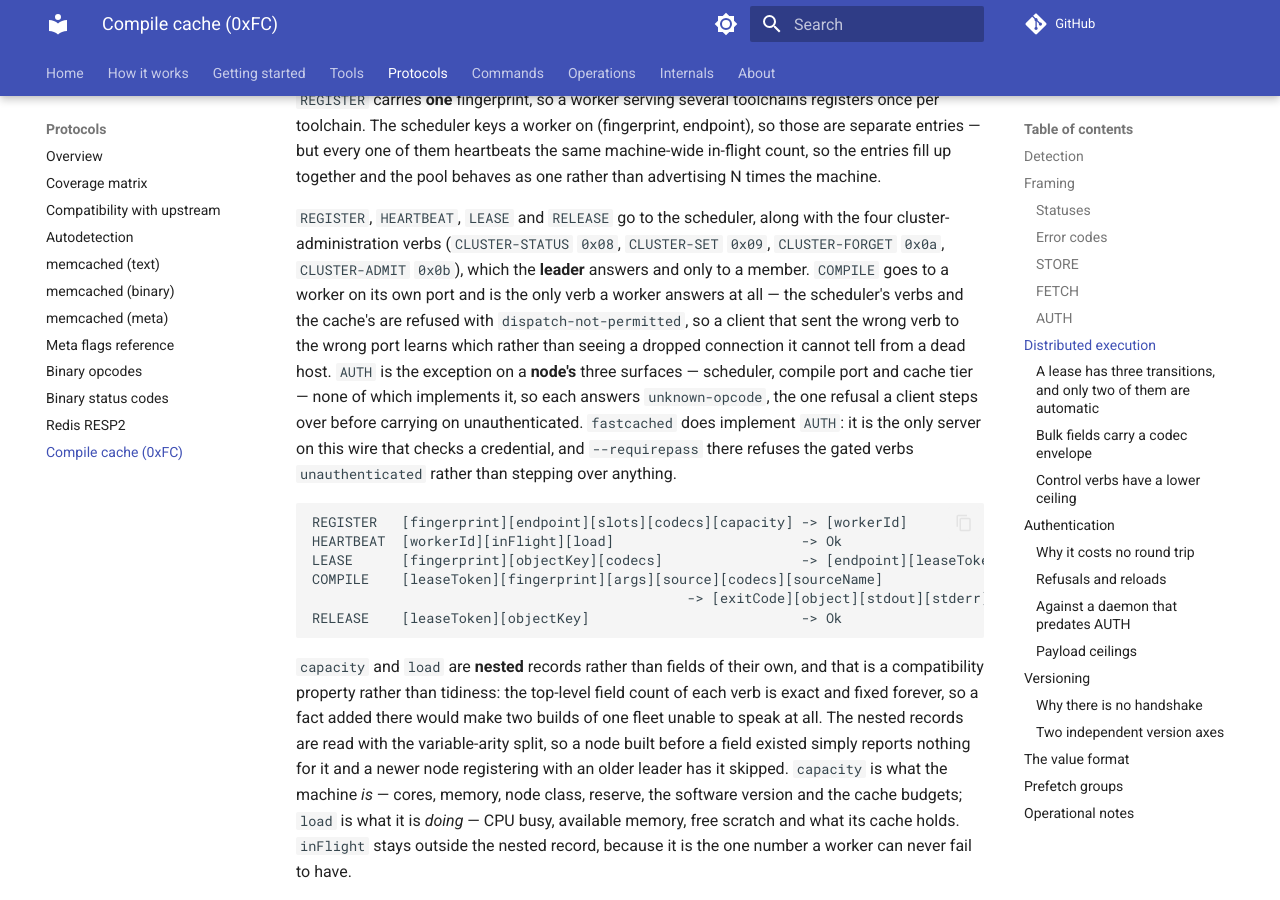
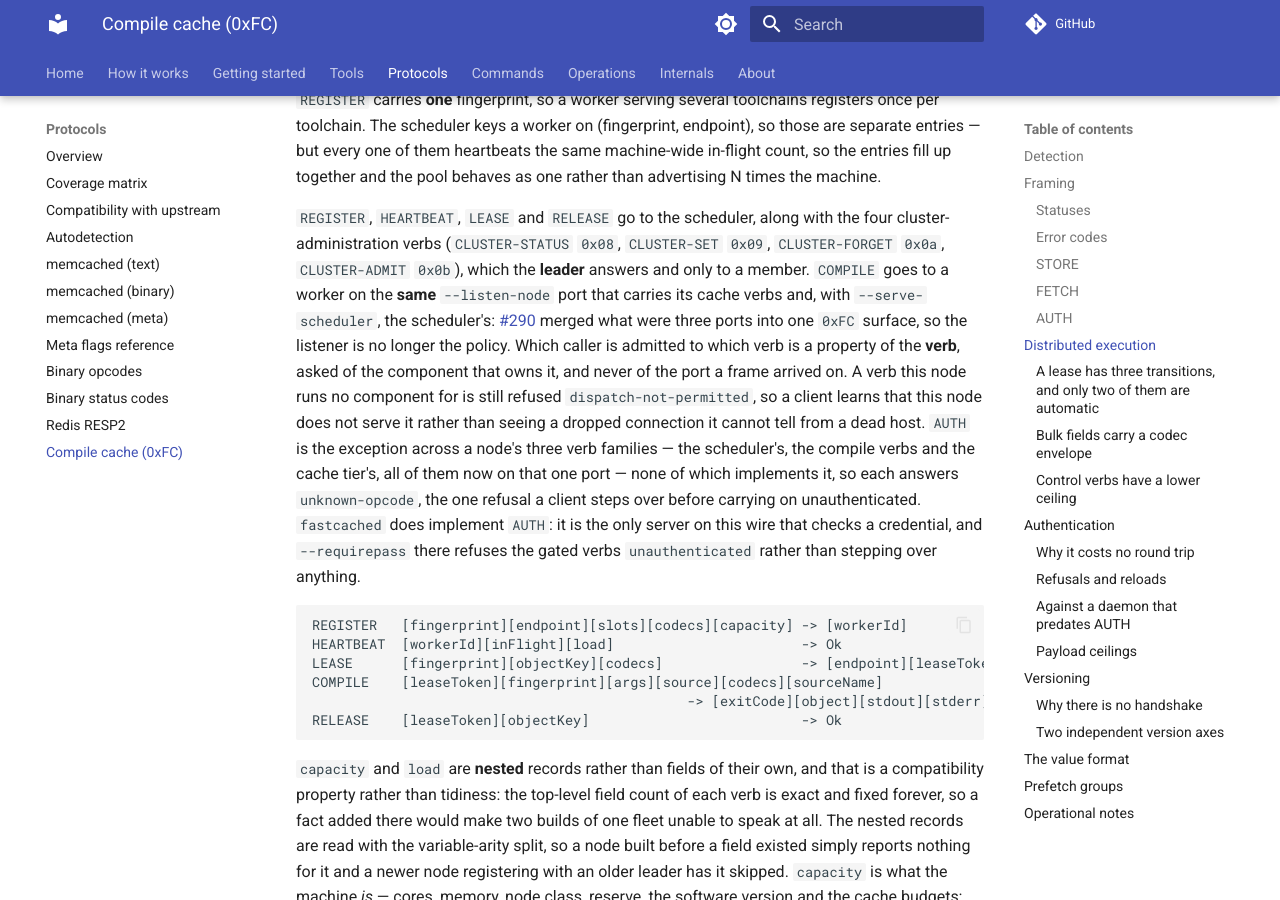
Before and after one commit to LASTRADA-Software/fastcached, an MkDocs documentation site: the page built from docs/protocols/compile-cache.md, in a window 1280 px wide and 900 px high, scrolled down 5673 px. Built offline with MkDocs 1.6.1 and Material for MkDocs 9.7.7, drawn with Linux system fonts in a browser that asks for light colours; comment, search, counter and statistics services are not loaded.

Commit message:
docs: a node's verbs share one port, and this page still described three
`compile-cache.md` carried the pre-#290 model in prose rather than in a
number: `COMPILE` "goes to a worker on its own port", a client "sent the
wrong verb to the wrong port", and a node had "three surfaces --
scheduler, compile port and cache tier".

There is no compile port and no scheduler port. #290 merged all three
into one `0xFC` surface, and the point of that change was precisely that
the listener stopped being the policy: a frame on the cache port used to
BE a cache frame, and admission is now asked of the component that owns
the verb. A page still explaining the refusal as "you sent it to the
wrong port" teaches the model the code was changed to remove.

What survives is the argument, which was sound: a verb this node runs no
component for is still refused `dispatch-not-permitted` so a client
learns that rather than seeing a dropped connection it cannot tell from
a dead host, and `AUTH` is still the exception across all three verb
families. Only the port model around it is rewritten.

"Three verb families" rather than "three surfaces" deliberately: `surface`
names both the four ports and the policy roles sharing one of them, and
this sentence means the second.

Refs #462

Signed-off-by: Christian Parpart <christian@parpart.family>

```diff
--- a/docs/protocols/compile-cache.md
+++ b/docs/protocols/compile-cache.md
@@ -162,13 +162,19 @@ and the pool behaves as one rather than advertising N times the machine.
 `REGISTER`, `HEARTBEAT`, `LEASE` and `RELEASE` go to the scheduler, along with the
 four cluster-administration verbs (`CLUSTER-STATUS` `0x08`, `CLUSTER-SET` `0x09`,
 `CLUSTER-FORGET` `0x0a`, `CLUSTER-ADMIT` `0x0b`), which the **leader** answers and
-only to a member. `COMPILE` goes to a worker on its own port and is the only verb
-a worker answers at all — the scheduler's verbs and the cache's are refused with
-`dispatch-not-permitted`, so a client that sent the wrong verb to the wrong port
-learns which rather than seeing a dropped connection it cannot tell from a dead host.
-`AUTH` is the exception on a **node's** three surfaces — scheduler, compile port and
-cache tier — none of which implements it, so each answers `unknown-opcode`, the one
-refusal a client steps over before carrying on unauthenticated. `fastcached` does
+only to a member. `COMPILE` goes to a worker on the **same** `--listen-node` port
+that carries its cache verbs and, with `--serve-scheduler`, the scheduler's:
+[#290](https://github.com/LASTRADA-Software/fastcached/issues/290) merged what were
+three ports into one `0xFC` surface, so the listener is no longer the policy. Which
+caller is admitted to which verb is a property of the **verb**, asked of the
+component that owns it, and never of the port a frame arrived on. A verb this node
+runs no component for is still refused `dispatch-not-permitted`, so a client learns
+that this node does not serve it rather than seeing a dropped connection it cannot
+tell from a dead host.
+`AUTH` is the exception across a node's three verb families — the scheduler's, the
+compile verbs and the cache tier's, all of them now on that one port — none of which
+implements it, so each answers `unknown-opcode`, the one refusal a client steps over
+before carrying on unauthenticated. `fastcached` does
 implement `AUTH`: it is the only server on this wire that checks a credential, and
 `--requirepass` there refuses the gated verbs `unauthenticated` rather than stepping
 over anything.
```
